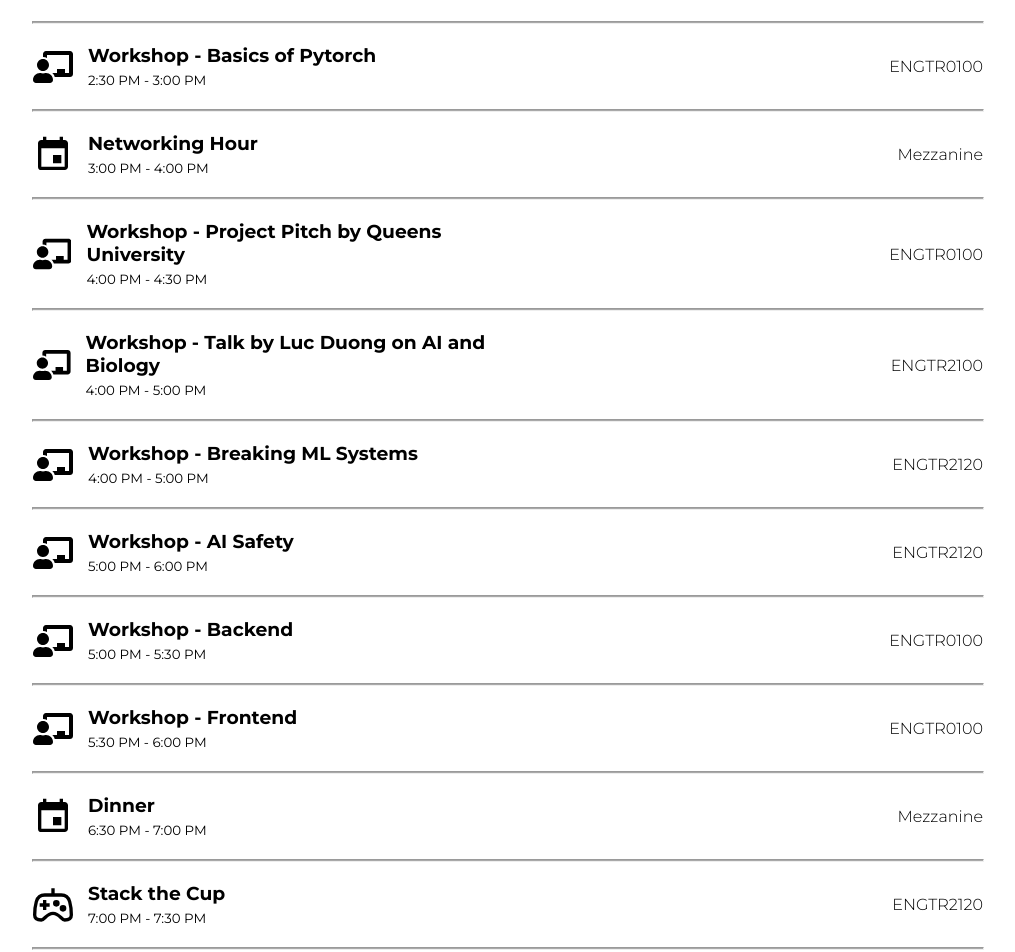
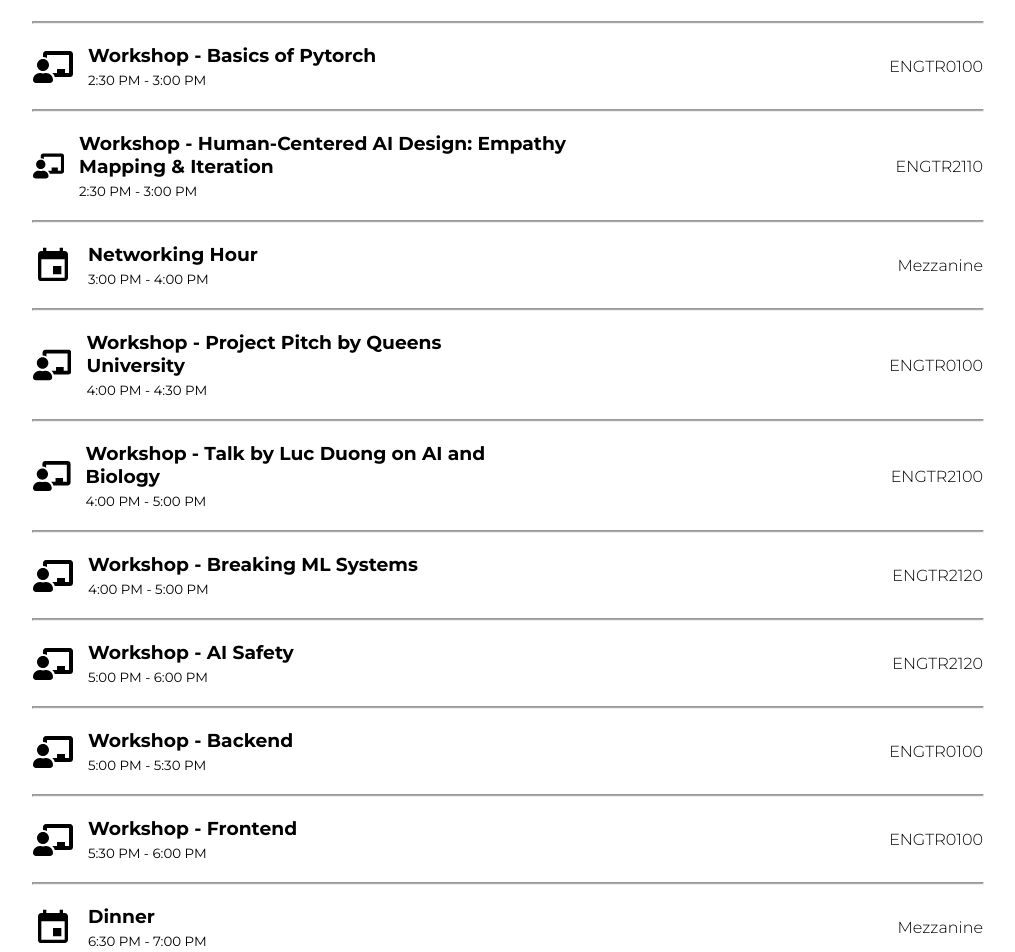
Before and after one commit to McGillAISociety/MAIShacks, a Next.js app: page /live in a window 1280 px wide. Shown: the part 1224-2176 px from the top of the page, without its empty margins (132-1147 px from the left). Built offline with nearby package versions, Linux system fonts and the light colour scheme.

Commit message:
schedule change

```diff
--- a/components/live/Schedule.js
+++ b/components/live/Schedule.js
@@ -68,6 +68,12 @@ const beginner_saturday = [
     description: "ENGTR0100",
   },
   {
+    type: "workshop",
+    time: "2:30 PM - 3:00 PM",
+    title: "Workshop - Human-Centered AI Design: Empathy Mapping & Iteration",
+    description: "ENGTR2110",
+  },
+  {
     type: "general",
     time: "3:00 PM - 4:00 PM",
     title: "Networking Hour",
@@ -117,7 +123,7 @@ const beginner_saturday = [
   },
   {
     type: "activity",
-    time: "7:00 PM - 7:30 PM",
+    time: "7:30 PM - 8:00 PM",
     title: "Stack the Cup",
     description: "ENGTR2120",
   },
```
